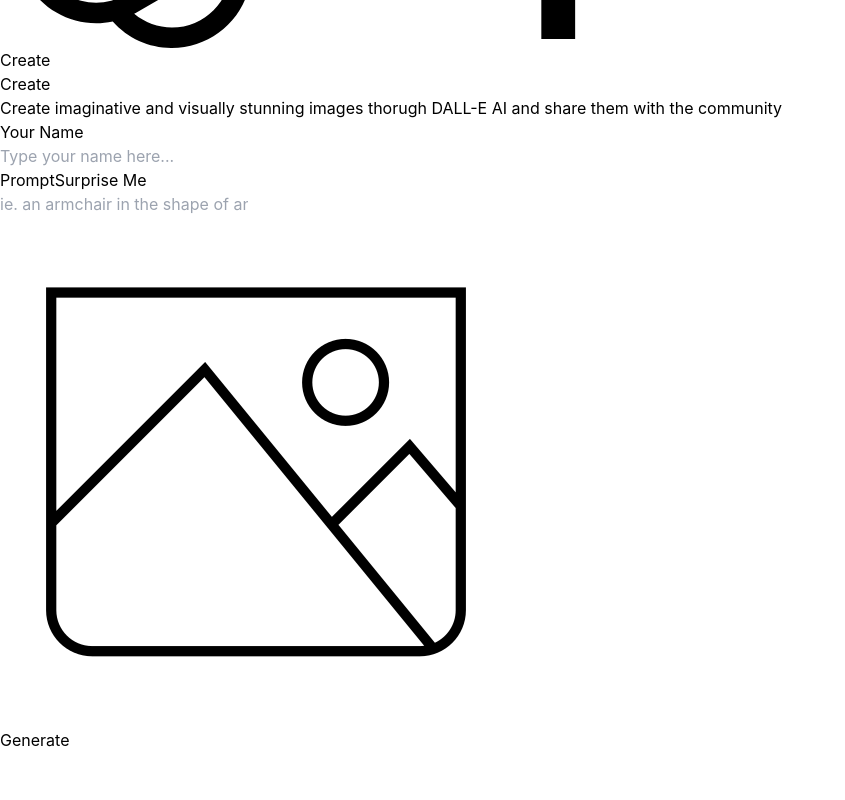
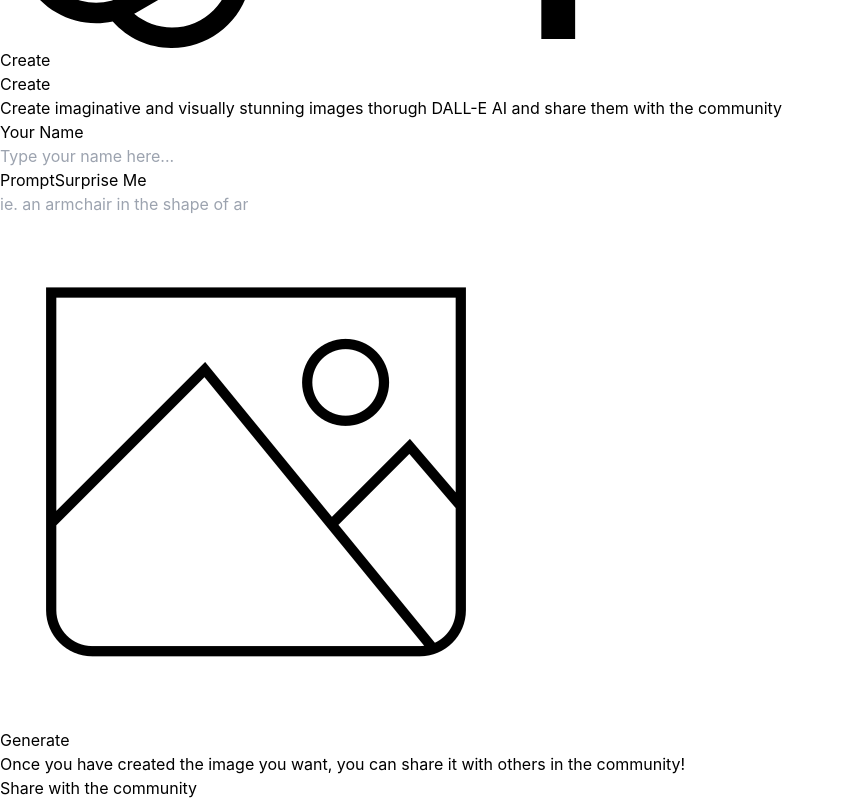
Before and after one commit to nickhuynhq/AINI-AI-Image-Generator, a React (Vite) app: page /create-post in a window 1280 px wide. Shown: the part 1064-1864 px from the top of the page, without its empty margins (0-845 px from the left). Before the commit the page ends 1816 px from the top, so only its background shows below. Built offline with nearby package versions, Linux system fonts and the light colour scheme; a web font is replaced by a local one.

Commit message:
Add Share/Submit button

```diff
--- a/src/pages/CreatePosts.tsx
+++ b/src/pages/CreatePosts.tsx
@@ -29,7 +29,6 @@ const CreatePosts = () => {
       </div>
 
       <form className="mt-16 max-w-3xl" onSubmit={handleSubmit}>
-
         {/* Form Fields */}
         <div className="flex flex-col gap-5">
           <FormField
@@ -88,8 +87,17 @@ const CreatePosts = () => {
         </div>
 
         {/* Submit Button */}
-        <div>
-
+        <div className="mt-10">
+          <p className="mt-2 text-[#666e75] text-md">
+            Once you have created the image you want, you can share it with
+            others in the community!
+          </p>
+          <button
+            type="submit"
+            className="mt-3 text-white bg-[#6469ff] font-medium rounded-md text-sm w-full sm:w-auto px-5 py-2.5 text-center"
+          >
+            {loading ? "Sharing..." : "Share with the community"}
+          </button>
         </div>
       </form>
     </section>
```
